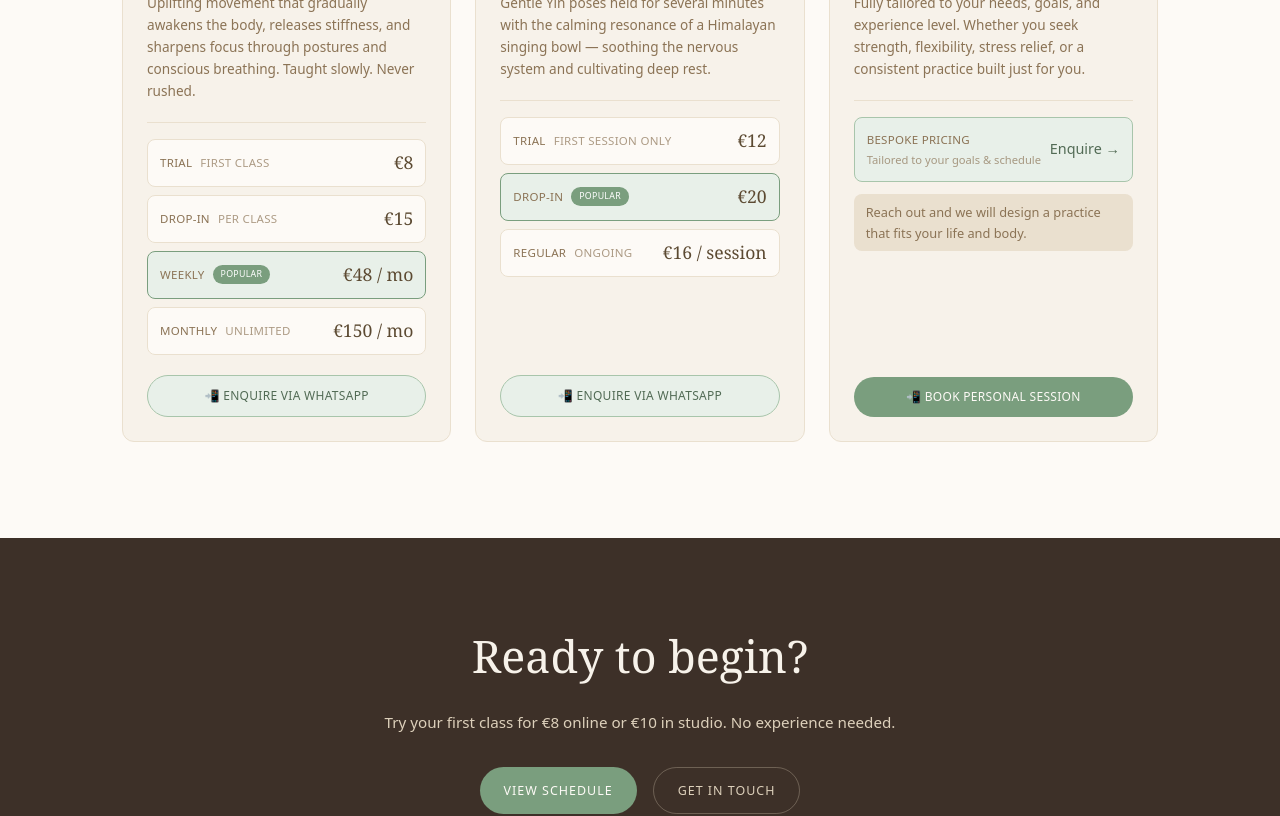
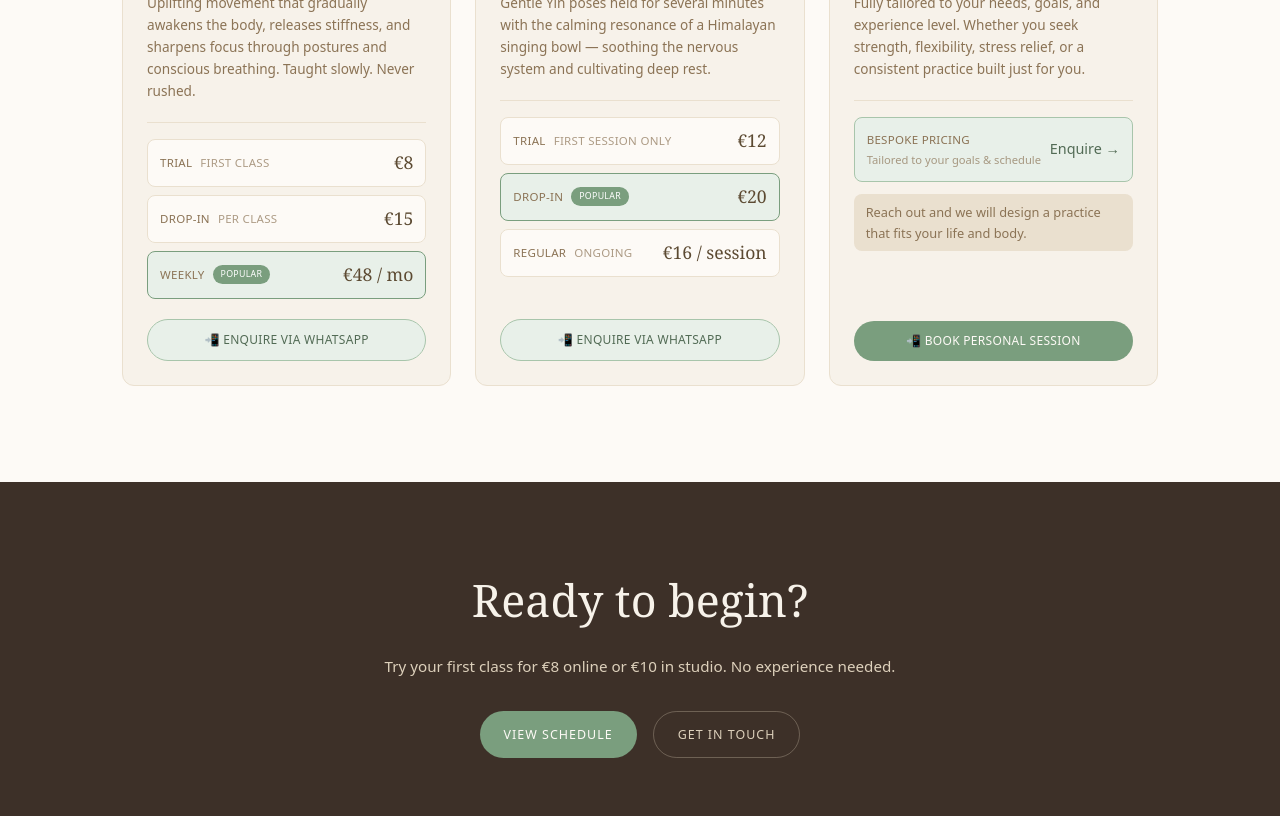
Before and after one commit to Urja/yoga, a Next.js app: page / in a window 1280 px wide. Shown: the part 1580-2396 px from the top of the page. Built offline with nearby package versions, Linux system fonts and the light colour scheme.

Commit message:
Remove Unlimited Membership from all pages

```diff
--- a/app/hatha/page.tsx
+++ b/app/hatha/page.tsx
@@ -72,7 +72,6 @@ export default function HathaPage() {
               ['Trial', 'First class only', '€8 online · €10 studio'],
               ['Drop-In', 'Per class', '€15 online · €18 studio'],
               ['Weekly', '1× per week / month', '€48 online · €60 studio /mo'],
-              ['Unlimited', 'Online only', '€150 /mo'],
             ].map(([label, detail, price]) => (
               <div key={label} className="flex items-center justify-between px-4 py-3 rounded-lg bg-[#FDFAF6] border border-[#EAE0CF] text-[0.85rem]">
                 <span>
--- a/app/online/page.tsx
+++ b/app/online/page.tsx
@@ -22,7 +22,7 @@ export default function OnlinePage() {
 
           <h2 className="font-serif text-[2rem] font-light text-[#5C4A32]">Pricing</h2>
           <div className="space-y-2">
-            {[['Trial','First class only','€8'],['Drop-In','Per class','€15'],['Weekly','Once a week / month','€48 / mo'],['Monthly','Unlimited','€150 / mo']].map(([label,detail,price]) => (
+            {[['Trial','First class only','€8'],['Drop-In','Per class','€15'],['Weekly','Once a week / month','€48 / mo']].map(([label,detail,price]) => (
               <div key={label} className="flex items-center justify-between px-4 py-3 rounded-lg bg-[#FDFAF6] border border-[#EAE0CF] text-[0.85rem]">
                 <span className="font-medium text-[#5C4A32] uppercase tracking-wide text-[0.72rem]">{label} <span className="font-normal text-[#8B7355] normal-case tracking-normal">{detail}</span></span>
                 <span className="font-serif text-[1.2rem] text-[#5C4A32]">{price}</span>
--- a/app/schedule/page.tsx
+++ b/app/schedule/page.tsx
@@ -148,7 +148,7 @@ export default function SchedulePage() {
                     </div>
                   ))
                 ) : modal.tpl.mode === 'Online' ? (
-                  [['Trial','€8'],['Drop-in','€15'],['4-Class Pass','€48 / month'],['Unlimited Membership','€150 / month']].map(([label, price]) => (
+                  [['Trial','€8'],['Drop-in','€15'],['4-Class Pass','€48 / month']].map(([label, price]) => (
                     <div key={label} className="flex justify-between text-[0.82rem]">
                       <span className="text-[#8B7355]">{label}</span>
                       <span className="font-medium text-[#5C4A32]">{price}</span>
@@ -167,7 +167,7 @@ export default function SchedulePage() {
             {modal.tpl.id !== 'pranayama' && (
             <div className="bg-[#5C4A32] rounded-lg px-4 py-3 mb-3 text-[0.78rem] text-[#F7F2EA] leading-relaxed">
               {modal.tpl.mode === 'Online'
-                ? <>💡 <span className="font-medium">Passes available</span> — 4 classes €48/mo · Unlimited €150/mo. Ask via WhatsApp.</>
+                ? <>💡 <span className="font-medium">Pass available</span> — 4 classes €48/mo. Ask via WhatsApp.</>
                 : <>💡 <span className="font-medium">Pass available</span> — 4 classes €60/mo. Ask via WhatsApp for details.</>
               }
             </div>
--- a/components/Offerings.tsx
+++ b/components/Offerings.tsx
@@ -58,7 +58,6 @@ export default function Offerings() {
                   ['Trial', 'First class', null, p.trial],
                   ['Drop-In', 'Per class', null, p.dropIn],
                   ['Weekly', null, 'Popular', p.weekly],
-                  ...(mode === 'online' ? [['Monthly', 'Unlimited', null, p.monthly] as const] : []),
                 ] as const).map(([label, detail, badge, price]) => (
                   <div key={label} className={`flex items-center justify-between px-3 py-2 rounded-lg text-[0.72rem] ${badge ? 'bg-[#E8F0E9] border border-[#7A9E7E]' : 'bg-[#FDFAF6] border border-[#EAE0CF]'}`}>
                     <span className="flex gap-2 items-center text-[#8B7355] font-medium uppercase tracking-wide">
```
